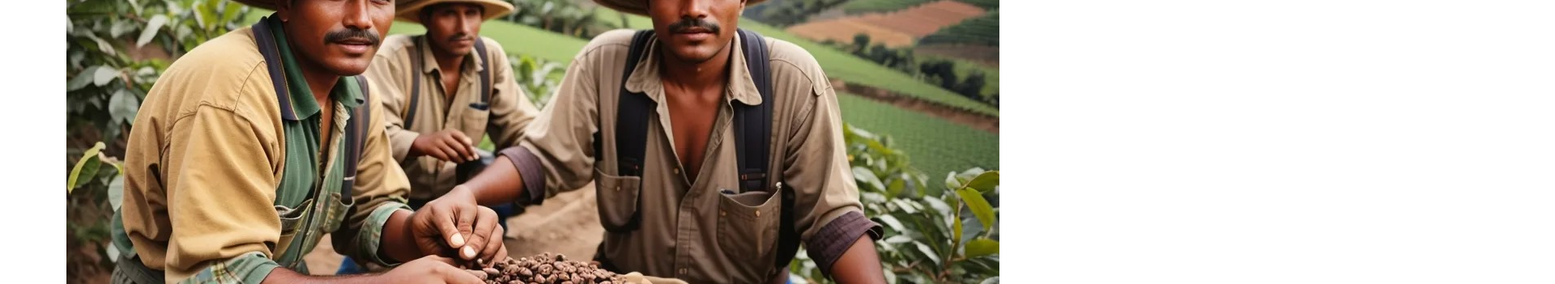
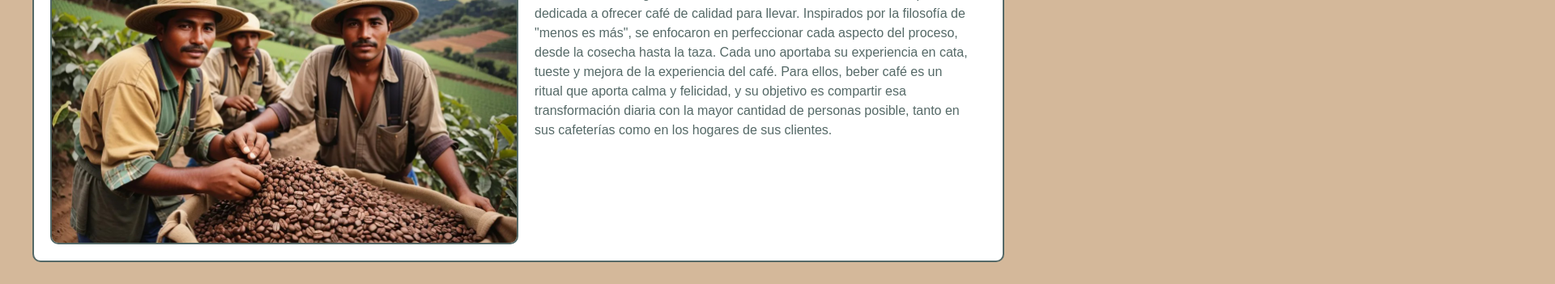
Before and after one commit to 4GeeksAcademy/ProyectoFinal_Amanda-Bruno, a React app: page /quienSomos in a window 1280 px wide. Shown: the part 295-646 px from the top of the page at 81% size, 1920 px wide, since content can reach past the window. Built offline with nearby package versions, Linux system fonts and the light colour scheme; no server answers.

Commit message:
cambios actualizados

```diff
--- a/src/front/js/pages/home.js
+++ b/src/front/js/pages/home.js
@@ -16,9 +16,9 @@ export const Home = () => {
 				{store.message || "Loading message from the backend (make sure your python backend is running)..."}
 			</div>
 			<p>
-				This boilerplate comes with lots of documentation:{" "}
-				<a href="https://start.4geeksacademy.com/starters/react-flask">
-					Read documentation
+				Quien Somos:{" "}
+				<a href="/quienSomos">
+					Aqui
 				</a>
 			</p>
 		</div>
--- a/src/front/js/pages/quienSomos.js
+++ b/src/front/js/pages/quienSomos.js
@@ -2,7 +2,7 @@ import React from 'react';
 import amigos from "../../img/amigos.jpeg";
 import buenCafe from "../../img/buenCafe.webp";
 import plantaCafe from "../../img/plantaCafe.jpg";
-import '../../styles/home.css';
+import '../../styles/quienSomos.css';
 
 function QuienSomos() {
     return (
--- a/src/front/styles/quienSomos.css
+++ b/src/front/styles/quienSomos.css
@@ -1,3 +1,29 @@
 body {
-    background-color: #556967;
+    background-color: #d4b89a;
 }
+
+.container {
+    max-width: 1200px;
+    margin: 30px auto;
+    background-color: #fff;
+    border: 2px solid #556967;
+    border-radius: 10px;
+    padding: 20px;
+    font-family: Arial, Helvetica, sans-serif;
+    color: #556967;
+}
+
+.image-container img {
+    width: 100%;
+    height: auto;
+    border: 2px solid #556967;
+    border-radius: 10px;
+}
+
+.text-container {
+    padding: 20px;
+}
+
+h2 {
+    font-weight: bold;
+}
```
